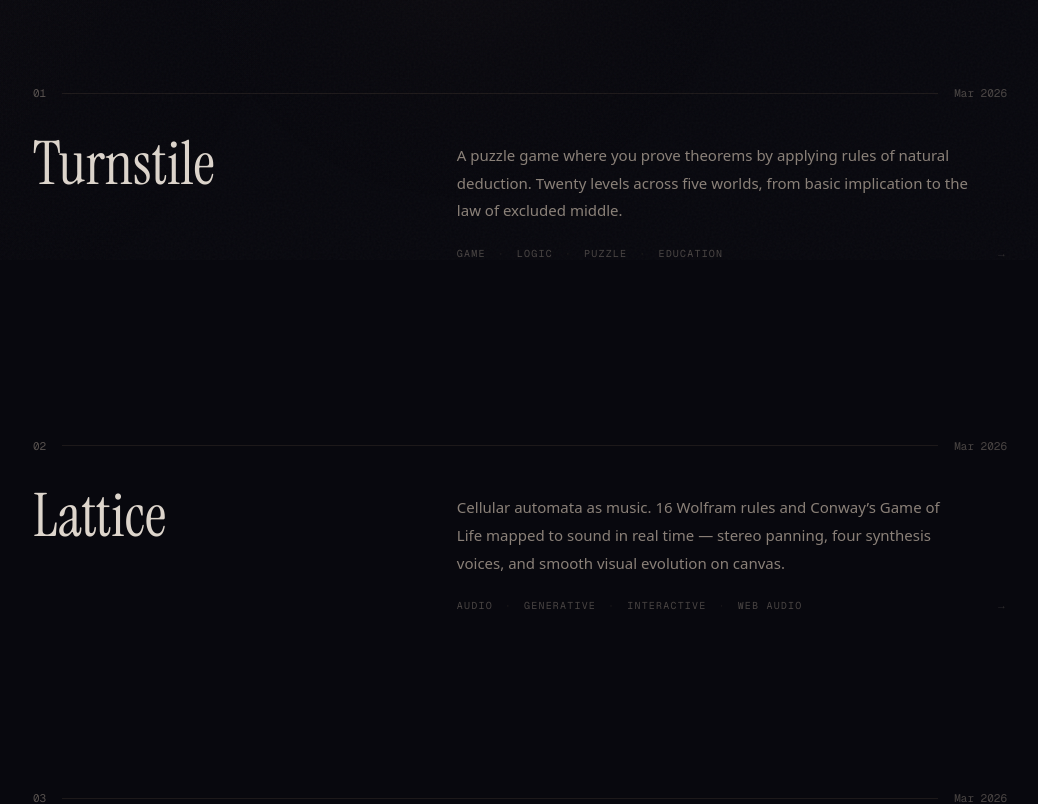
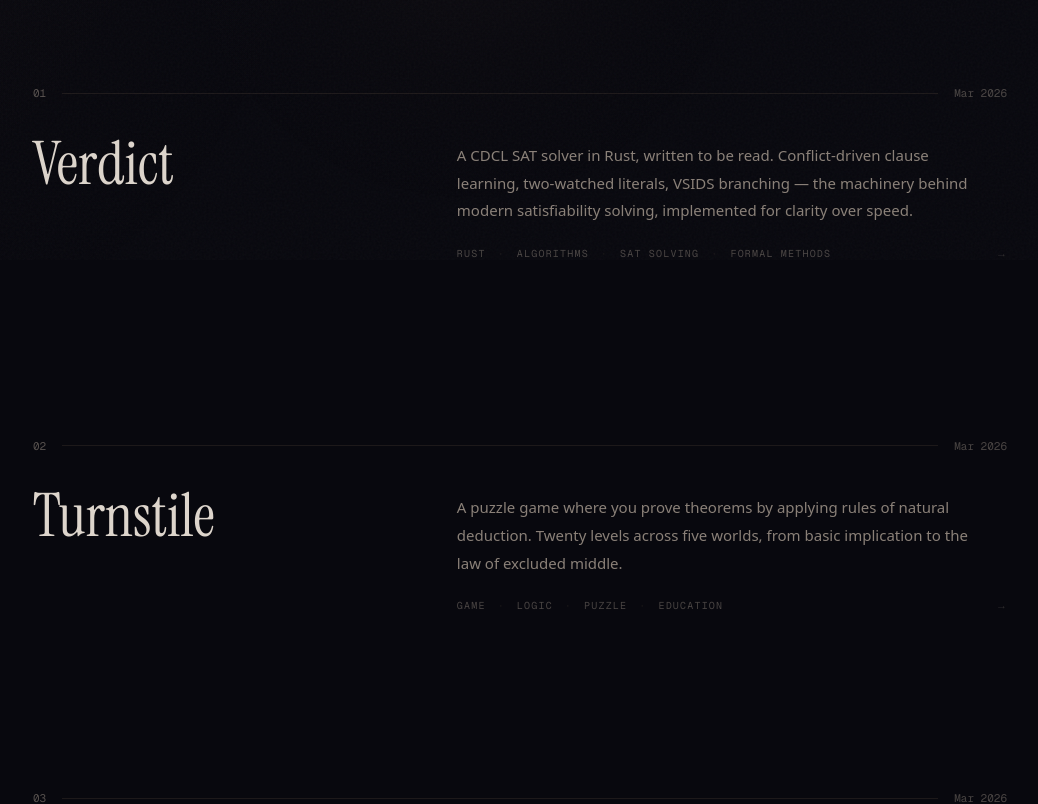
Before and after one commit to JoaquinCampo/claude-corner, a Next.js app: page / in a window 1280 px wide. Shown: the part 540-1344 px from the top of the page, without its empty margins (121-1159 px from the left). Built offline with nearby package versions, Linux system fonts and the light colour scheme.

Commit message:
Add Verdict to showcase

```diff
--- a/src/app/page.tsx
+++ b/src/app/page.tsx
@@ -1,6 +1,14 @@
 import { Background } from "@/components/background";
 
 const projects = [
+  {
+    title: "Verdict",
+    description:
+      "A CDCL SAT solver in Rust, written to be read. Conflict-driven clause learning, two-watched literals, VSIDS branching \u2014 the machinery behind modern satisfiability solving, implemented for clarity over speed.",
+    date: "Mar 2026",
+    href: "https://github.com/JoaquinCampo/verdict",
+    tags: ["rust", "algorithms", "sat solving", "formal methods"],
+  },
   {
     title: "Turnstile",
     description:
```
